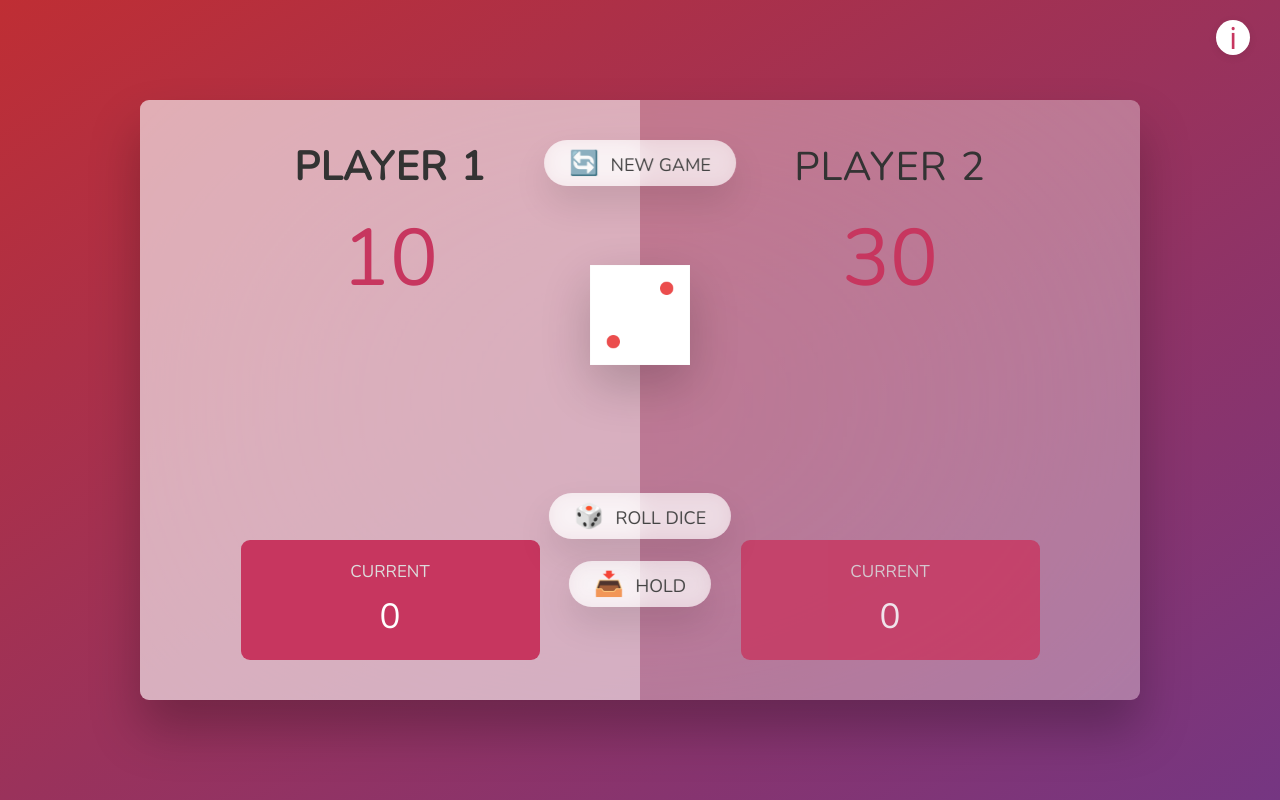
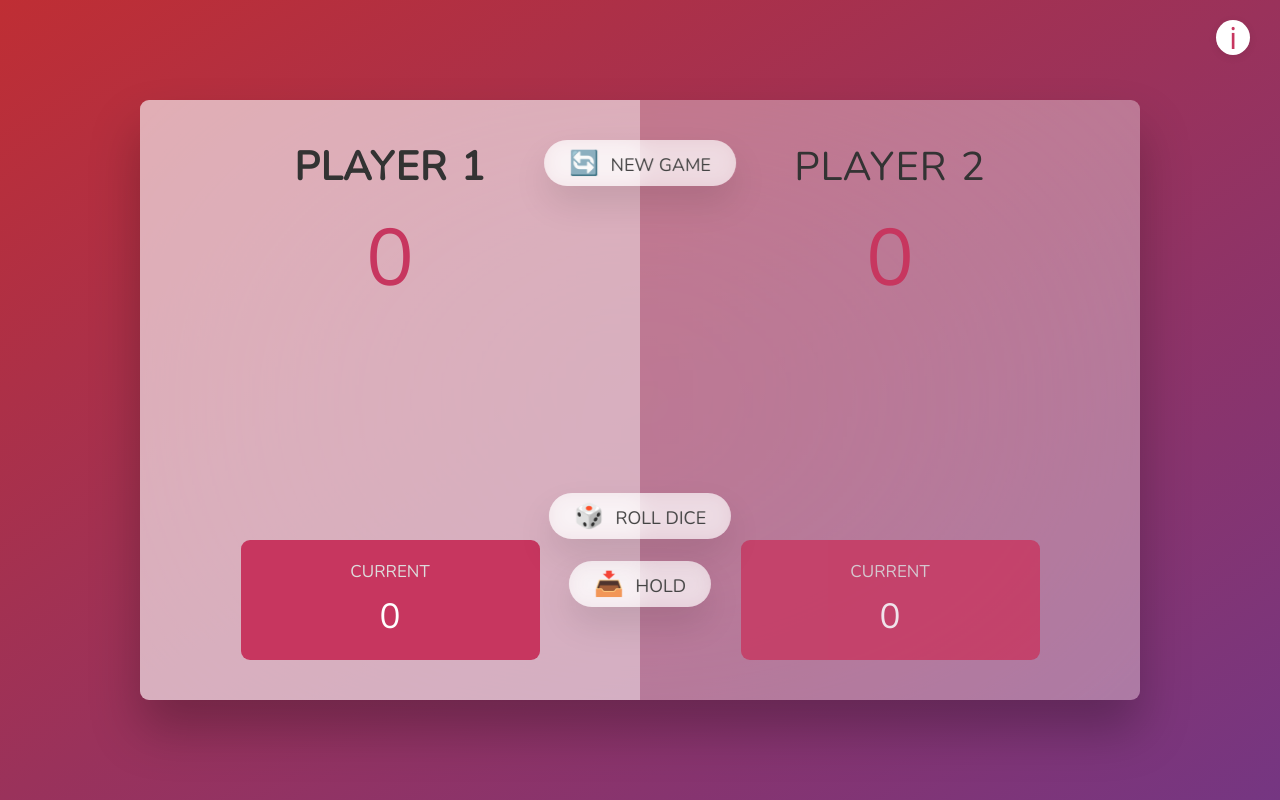
Before and after one commit to P1cq/Dice-Duel, a plain HTML site: page index.html in a window 1280 px wide. Drawn offline with nearby package versions, Linux system fonts and the light colour scheme.

Commit message:
updating enhancing js and css files

```diff
--- a/index.html
+++ b/index.html
@@ -37,7 +37,7 @@ Click New Game to restart the game at any time.
       <section class="player player--0 player--active">
         <h2 class="name" id="name--0">Player 1</h2>
 
-        <p class="score" id="score--0">10</p>
+        <p class="score" id="score--0">0</p>
         <div class="current">
           <p class="current-label">Current</p>
           <p class="current-score" id="current--0">0</p>
@@ -46,7 +46,7 @@ Click New Game to restart the game at any time.
       <section class="player player--1">
         <h2 class="name" id="name--1">Player 2</h2>
 
-        <p class="score" id="score--1">30</p>
+        <p class="score" id="score--1">0</p>
         <div class="current">
           <p class="current-label">Current</p>
           <p class="current-score" id="current--1">0</p>
--- a/script.js
+++ b/script.js
@@ -94,7 +94,7 @@ const unActivePlayers = function () {
   elments.player0.classList.remove('player--active');
   elments.player1.classList.add('player--active');
 };
-
+elments.dice.classList.add('hidden');
 //  function to click rollingDice game
 //  btn rolling
 const rollingDice = function () {
```
